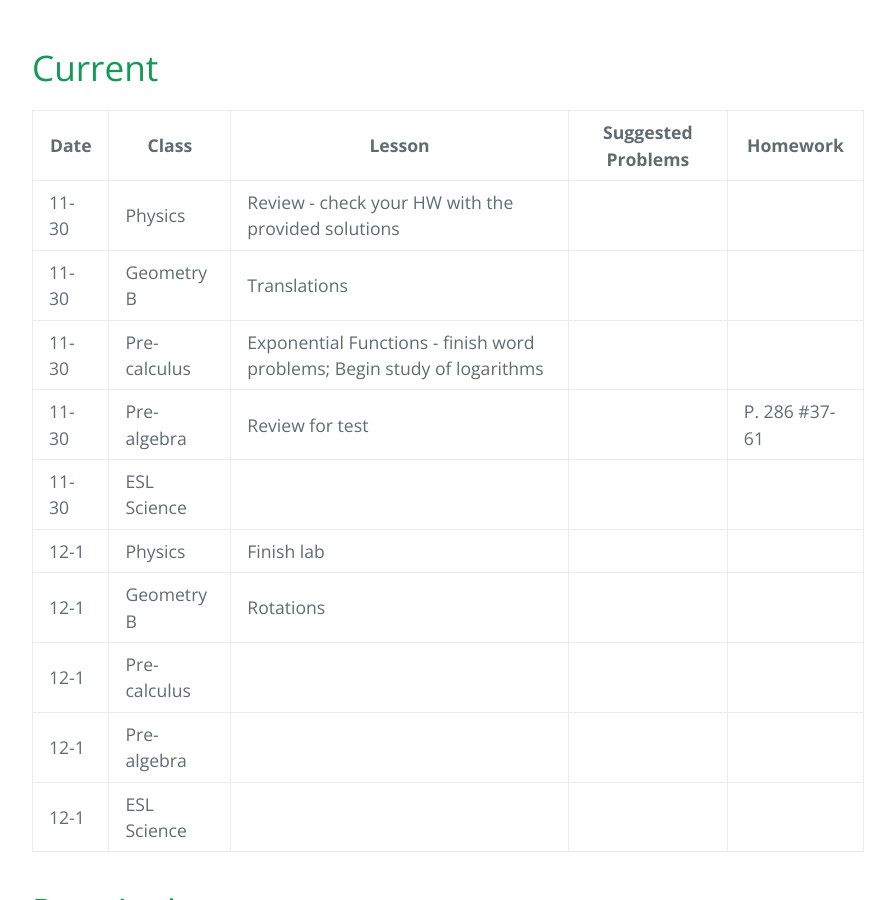
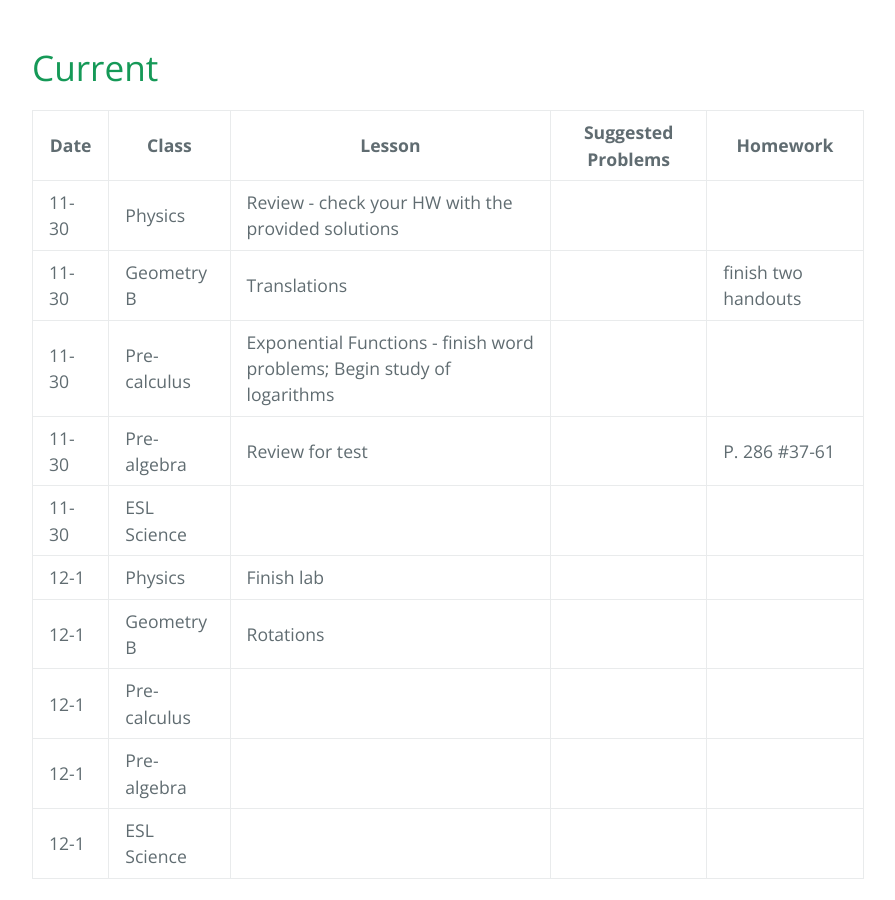
Before and after one commit to gpayoo/gpayoo, a Jekyll site: the page built from index.md, in a window 1280 px wide and 900 px high, scrolled down 458 px. Shown: the whole window, without its empty margins (192-1087 px from the left). Built offline with Jekyll 4.4.1, drawn with Linux system fonts in a browser that asks for light colours; our own code applies the rules of GitHub Pages for plain Markdown files.

Commit message:
Update index.md

```diff
--- a/index.md
+++ b/index.md
@@ -11,7 +11,7 @@ layout: default
 | Date | Class | Lesson | Suggested Problems | Homework |
 | ---- | ----- | ------ | -------- | ---
 | 11-30 | Physics | Review - check your HW with the provided solutions  | |
-| 11-30 | Geometry B | Translations | |
+| 11-30 | Geometry B | Translations | | finish two handouts
 | 11-30 | Pre-calculus | Exponential Functions - finish word problems; Begin study of logarithms   | |
 | 11-30 | Pre-algebra | Review for test  | | P. 286 #37-61
 | 11-30 | ESL Science | |  |
```
